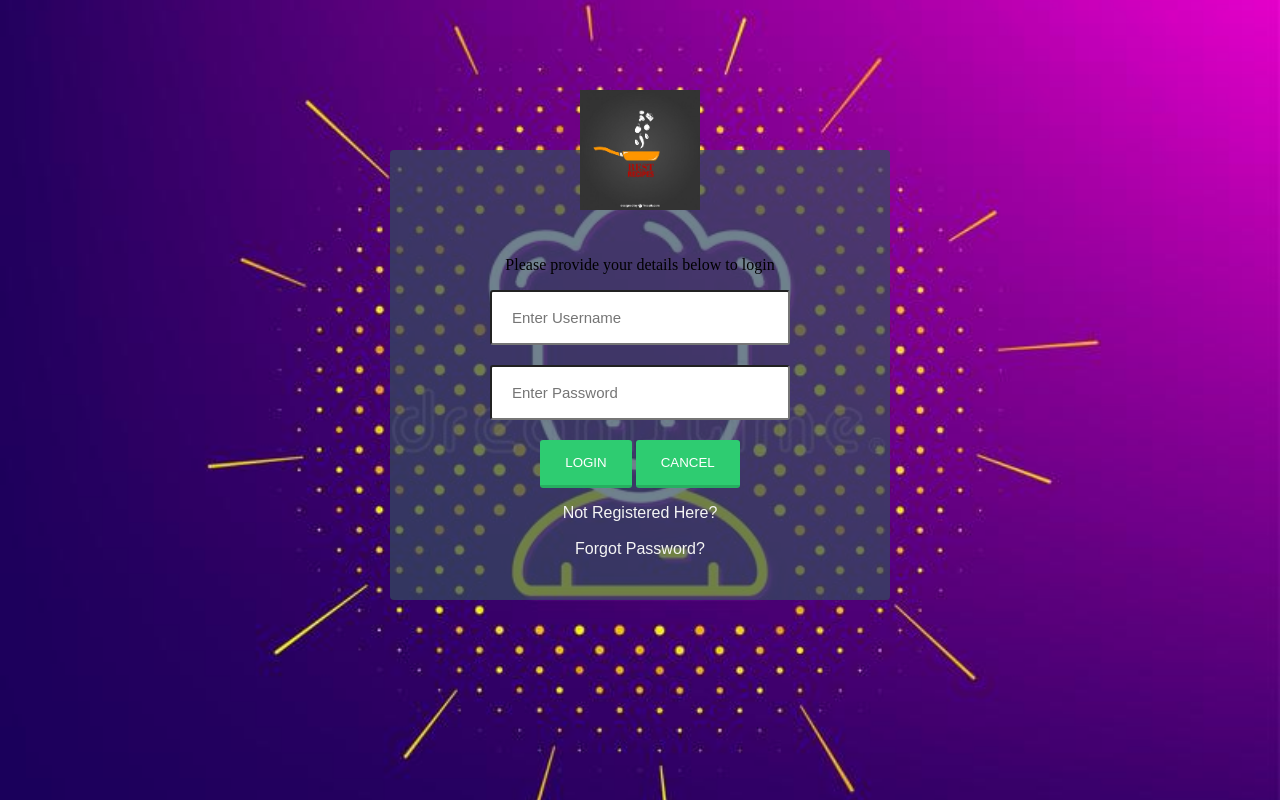
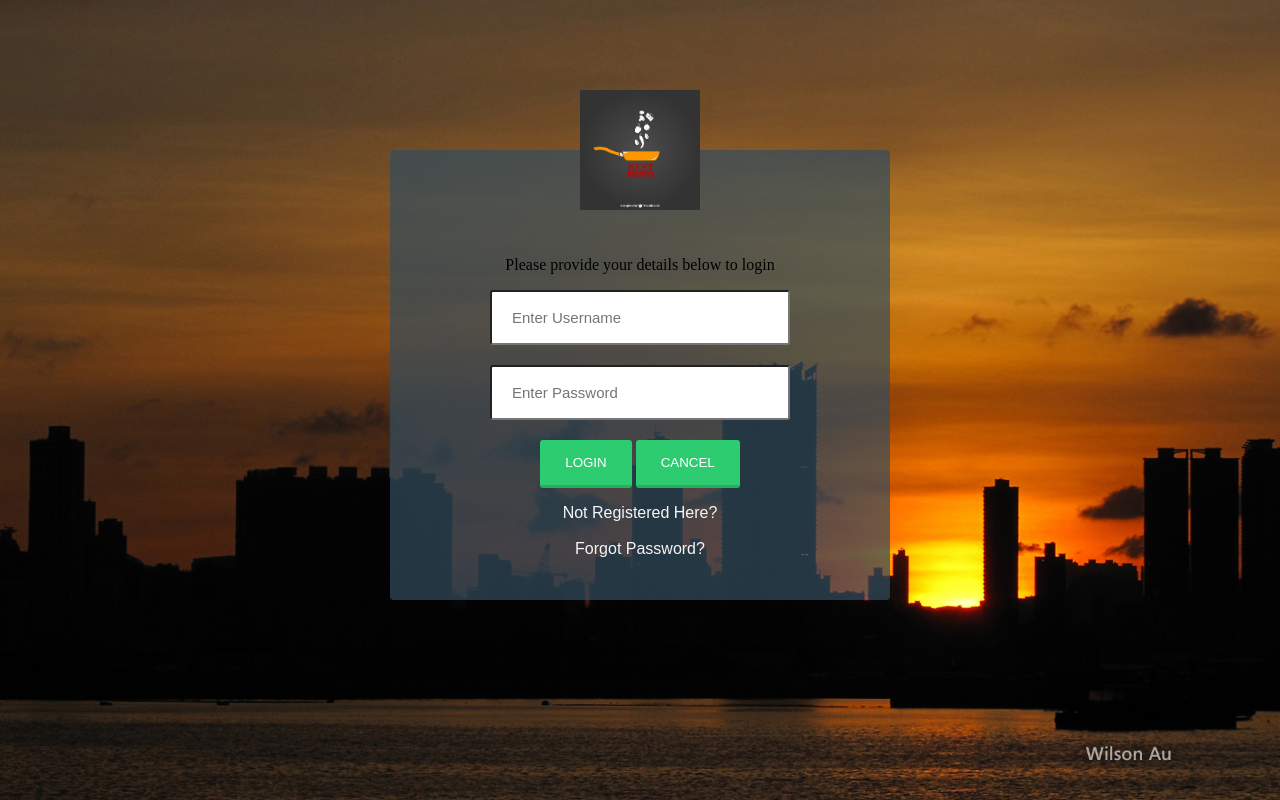
Before and after one commit to Loisa-Kitakaya/recipe-website, a PHP site: page / in a window 1280 px wide. Run offline with PHP 8.4, Linux system fonts and the light colour scheme.

Commit message:
update the interface with a new background wxy.jpg

```diff
--- a/css/style.css
+++ b/css/style.css
@@ -10,22 +10,19 @@
   font-weight: bold;
 }
 
-html{
-	background: url(img/background.jpg) no-repeat center center fixed;
+body{
+  margin: 0;
+  background: url("../img/wxy.jpg") no-repeat center center fixed;
 	-webkit-background-size: cover;
 	-moz-background-size: cover;
 	-o-background-size: cover;
 	background-size: cover;
-
-}
-body{
-	margin: 0;
 }
 .container{
 	width: 500px;
 	height: 740px;
 	text-align: center;
-	background-color: rgba(52, 78, 94, 0.7);
+	background-color: rgb(1, 1, 2);
 	border-radius: 4px;
 	margin: 0 auto;
 	margin-top: 150px;
--- a/index.html
+++ b/index.html
@@ -21,7 +21,7 @@
         <input type="password" name="password" placeholder="Enter Password">
 
       </div>
-      <input type="submit" onclick="validate()" name="Submit" value="LOGIN" class="btn-login">
+      <input type="button" id = "submit" onclick="validate()" name="Submit" value="LOGIN" class="btn-login">
       <input type="submit" name="cancel" value="CANCEL" class="btn-login">
 
 
```
Also changed, not shown: img/wxy.jpg (added).
